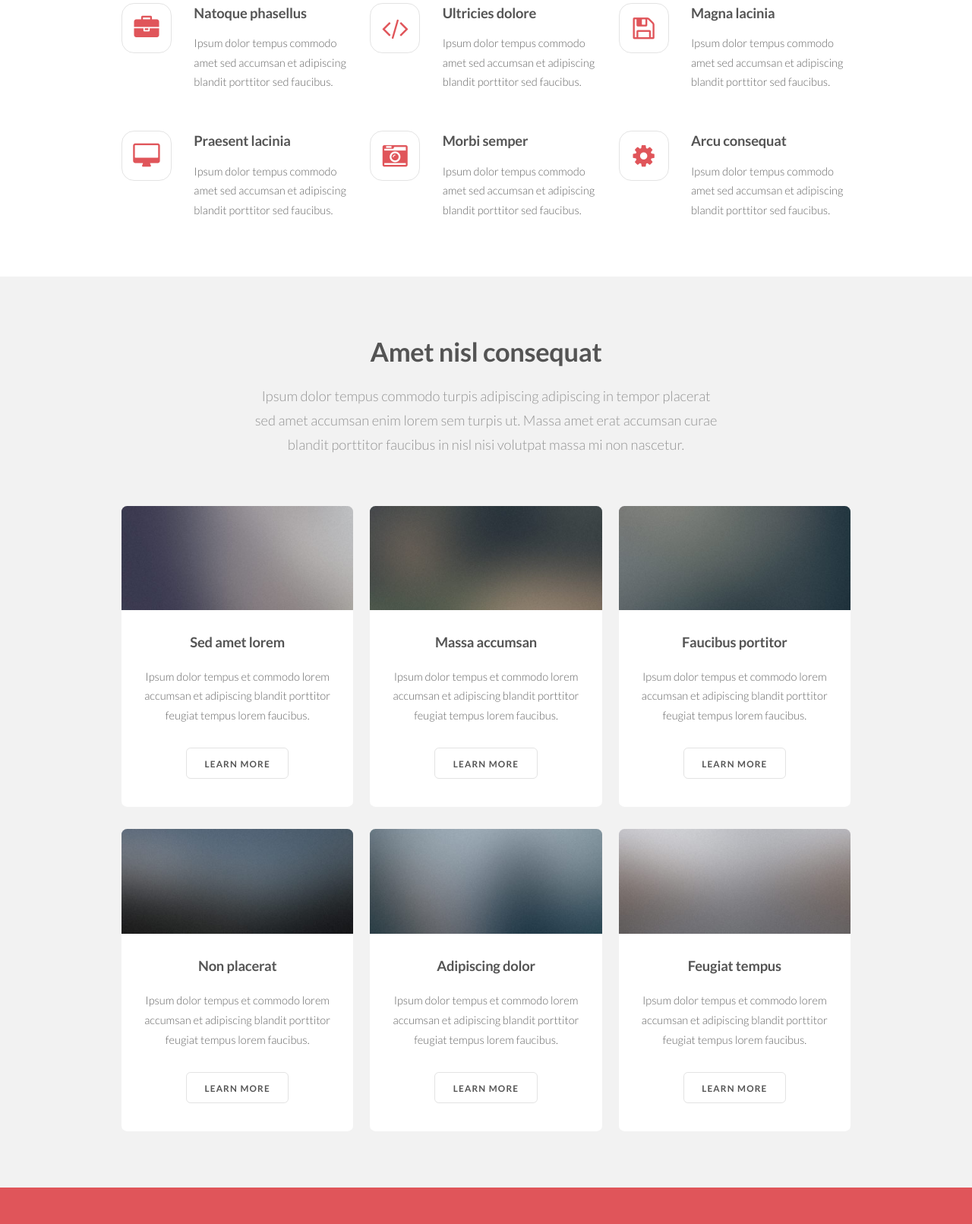
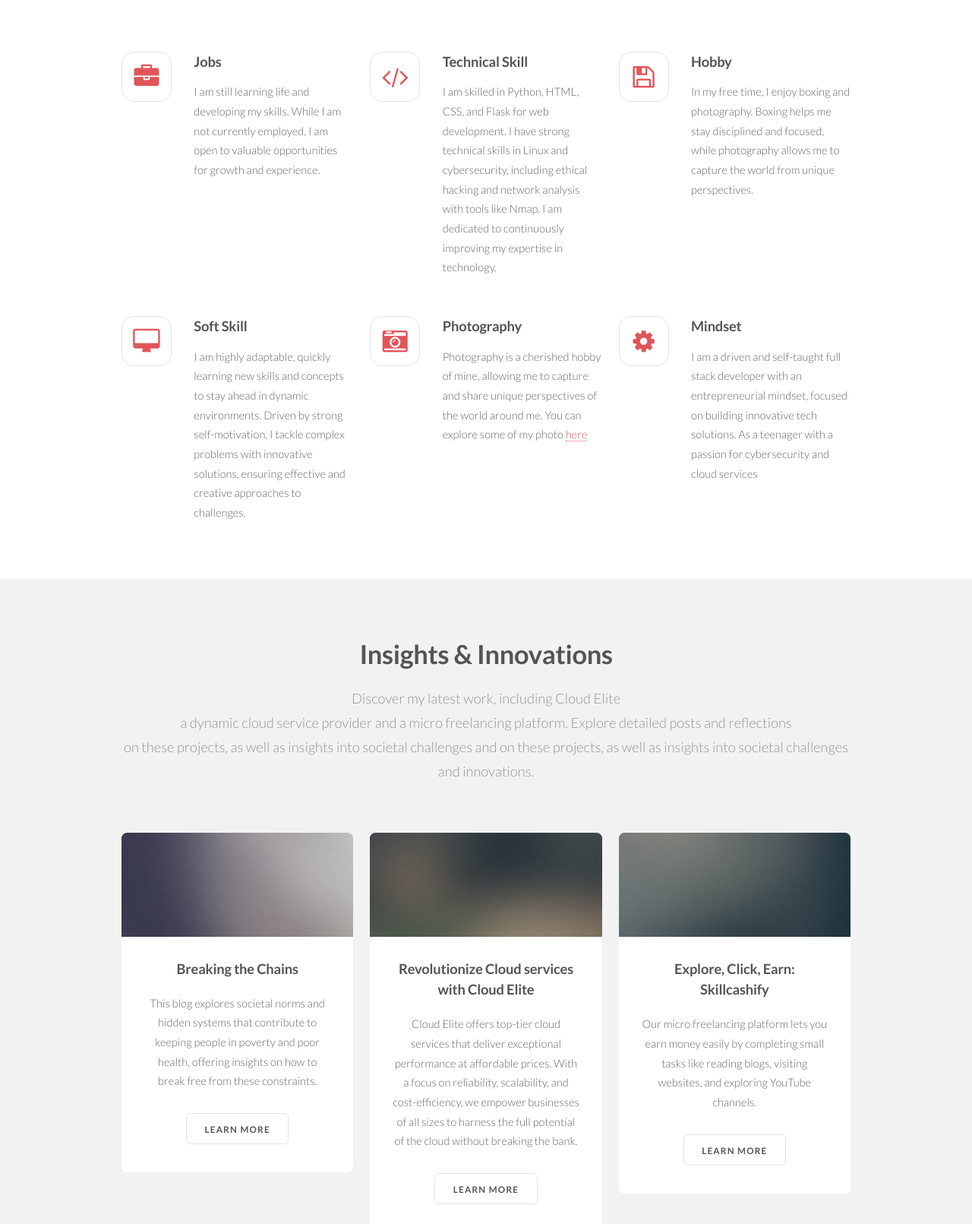
Before and after one commit to Hasan-cas/Home, a plain HTML site: page index.html in a window 1280 px wide. Shown: the part 1189-2800 px from the top of the page at 76% size. Drawn offline with Linux system fonts and the light colour scheme.

Commit message:
Your commit message

```diff
--- a/index.html
+++ b/index.html
@@ -1,243 +1,487 @@
 <!DOCTYPE HTML>
 
+
+
 <html>
+
 	<head>
+
 		<title> </title>
+
 		<meta http-equiv="content-type" content="text/html; charset=utf-8" />
+
 		<meta name="description" content="" />
+
 		<meta name="keywords" content="" />
+
 		<!--[if lte IE 8]><script src="css/ie/html5shiv.js"></script><![endif]-->
+
 		<script src="js/jquery.min.js"></script>
+
 		<script src="js/jquery.dropotron.min.js"></script>
+
 		<script src="js/jquery.scrollgress.min.js"></script>
+
 		<script src="js/jquery.scrolly.min.js"></script>
+
 		<script src="js/jquery.slidertron.min.js"></script>
+
 		<script src="js/skel.min.js"></script>
+
 		<script src="js/skel-layers.min.js"></script>
+
 		<script src="js/init.js"></script>
+
 		<noscript>
+
 			<link rel="stylesheet" href="css/skel.css" />
+
 			<link rel="stylesheet" href="css/style.css" />
+
 			<link rel="stylesheet" href="css/style-xlarge.css" />
+
 		</noscript>
+
 		<!--[if lte IE 9]><link rel="stylesheet" href="css/ie/v9.css" /><![endif]-->
+
 		<!--[if lte IE 8]><link rel="stylesheet" href="css/ie/v8.css" /><![endif]-->
+
 	</head>
+
 	<body class="landing">
 
+
+
 		<!-- Header -->
+
 			<header id="header" class="alt skel-layers-fixed">
+
 				<h1><a href="index.html">HTML5 Website <span>by Html5webtemplates.co.uk</span></a></h1>
+
 				<nav id="nav">
+
 					<ul>
+
 						<li><a href="index.html">Home</a></li>
+
 						<li>
+
 							<a href="" class="icon fa-angle-down">Layouts</a>
+
 							<ul>
+
 								<li><a href="left-sidebar.html">Left Sidebar</a></li>
+
 								<li><a href="right-sidebar.html">Right Sidebar</a></li>
+
 								<li><a href="no-sidebar.html">No Sidebar</a></li>
+
 								<li>
+
 									<a href="">Submenu</a>
+
 									<ul>
+
 										<li><a href="#">Option 1</a></li>
+
 										<li><a href="#">Option 2</a></li>
+
 										<li><a href="#">Option 3</a></li>
+
 										<li><a href="#">Option 4</a></li>
+
 									</ul>
+
 								</li>
+
 							</ul>
+
 						</li>
+
 						<li><a href="elements.html">Elements</a></li>
+
 					</ul>
+
 				</nav>
+
 			</header>
 
+
+
 		<!-- Banner -->
+
 			<section id="banner">
+
 				<div class="inner">
-					<h2>Magna Aliquam</h2>
-					<p>Sed lorem ipsum sed dolor nullam adipiscing</p>
+
+					<h2>BAIZED MOROL</h2>
+
+					<p>Programmer || Web Developer || Linux || | Cybersecurity Specialist || Boxing || || Photography || Editing</p>
+
 					<ul class="actions">
+
 						<li><a href="#one" class="button big scrolly">Learn More</a></li>
+
 					</ul>
+
 				</div>
+
 			</section>
 
+
+
 		<!-- One -->
+
 			<section id="one" class="wrapper style1">
+
 				<div class="container">
+
 					<header class="major">
-						<h2>Lorem ipsum dolor</h2>
-						<p>Ipsum dolor tempus commodo turpis adipiscing adipiscing in tempor placerat<br />
-						sed amet accumsan enim lorem sem turpis ut. Massa amet erat accumsan curae<br />
-						blandit porttitor faucibus in nisl nisi volutpat massa mi non nascetur.</p>
+
+						<h2>Future Entrepreneur from Bangladesh</h2>
+
+						<p>I’m a teenager from Bangladesh with a big dream to change the world and make it a better place.<br />
+
+						I’m passionate about becoming an entrepreneur and am currently working on a cloud service provider web app and a micro-freelancing platform.<br />
+
+						I enjoy learning new things, and in my free time, I love boxing and photography.<br />
+
+					Life is exciting, and I’m dedicated to making a positive impact through my work and hobbies.</p>
+
 					</header>
+
 					<div class="slider">
+
 						<span class="nav-previous"></span>
+
 						<div class="viewer">
+
 							<div class="reel">
+
 								<div class="slide">
+
 									<img src="images/slide01.jpg" alt="" />
+
 								</div>
+
 								<div class="slide">
+
 									<img src="images/slide02.jpg" alt="" />
+
 								</div>
+
 								<div class="slide">
+
 									<img src="images/slide03.jpg" alt="" />
+
 								</div>
+
 							</div>
+
 						</div>
+
 						<span class="nav-next"></span>
+
 					</div>
+
 				</div>
+
 			</section>
 
+
+
 		<!-- Two -->
+
 			<section id="two" class="wrapper style2">
+
 				<div class="container">
+
 					<div class="row uniform">
+
 						<div class="4u 6u(2) 12u$(3)">
+
 							<section class="feature fa-briefcase">
-								<h3>Natoque phasellus</h3>
-								<p>Ipsum dolor tempus commodo amet sed accumsan et adipiscing blandit porttitor sed faucibus.</p>
+
+								<h3>Jobs</h3>
+
+								<p>I am still learning life and developing my skills. While I am not currently employed, I am open to valuable opportunities for growth and experience.</p>
+
 							</section>
+
 						</div>
+
 						<div class="4u 6u$(2) 12u$(3)">
+
 							<section class="feature fa-code">
-								<h3>Ultricies dolore</h3>
-								<p>Ipsum dolor tempus commodo amet sed accumsan et adipiscing blandit porttitor sed faucibus.</p>
+
+								<h3>Technical Skill</h3>
+
+								<p>I am skilled in Python, HTML, CSS, and Flask for web development. I have strong technical skills in Linux and cybersecurity, including ethical hacking and network analysis with tools like Nmap. I am dedicated to continuously improving my expertise in technology.</p>
+
 							</section>
+
 						</div>
+
 						<div class="4u$ 6u(2) 12u$(3)">
+
 							<section class="feature fa-save">
-								<h3>Magna lacinia</h3>
-								<p>Ipsum dolor tempus commodo amet sed accumsan et adipiscing blandit porttitor sed faucibus.</p>
+
+								<h3>Hobby</h3>
+
+								<p>In my free time, I enjoy boxing and photography. Boxing helps me stay  disciplined and focused, while photography allows me to capture the world from unique perspectives.</p>
+
 							</section>
+
 						</div>
+
 						<div class="4u 6u$(2) 12u$(3)">
+
 							<section class="feature fa-desktop">
-								<h3>Praesent lacinia</h3>
-								<p>Ipsum dolor tempus commodo amet sed accumsan et adipiscing blandit porttitor sed faucibus.</p>
+
+								<h3>Soft Skill</h3>
+
+								<p>I am highly adaptable, quickly learning new skills and concepts to stay ahead in dynamic environments. Driven by strong self-motivation, I tackle complex problems with innovative solutions, ensuring effective and creative approaches to challenges.</p>
+
 							</section>
+
 						</div>
+
 						<div class="4u 6u(2) 12u$(3)">
+
 							<section class="feature fa-camera-retro">
-								<h3>Morbi semper</h3>
-								<p>Ipsum dolor tempus commodo amet sed accumsan et adipiscing blandit porttitor sed faucibus.</p>
+
+								<h3>Photography</h3>
+
+								<p>Photography is a cherished hobby of mine, allowing me to capture and share unique perspectives of the world around me. You can explore some of my photo <a href="photo.html">here</a></p>
+
 							</section>
+
 						</div>
+
 						<div class="4u$ 6u$(2) 12u$(3)">
+
 							<section class="feature fa-cog">
-								<h3>Arcu consequat</h3>
-								<p>Ipsum dolor tempus commodo amet sed accumsan et adipiscing blandit porttitor sed faucibus.</p>
+
+								<h3>Mindset</h3>
+
+								<p>I am a driven and self-taught full stack developer with an entrepreneurial mindset, focused on building innovative tech solutions. As a teenager with a passion for cybersecurity and cloud services</p>
+
 							</section>
+
 						</div>
+
 					</div>
+
 				</div>
+
 			</section>
 
+
+
 		<!-- Three -->
+
 			<section id="three" class="wrapper style1">
+
 				<div class="container">
+
 					<header class="major">
-						<h2>Amet nisl consequat</h2>
-						<p>Ipsum dolor tempus commodo turpis adipiscing adipiscing in tempor placerat<br />
-						sed amet accumsan enim lorem sem turpis ut. Massa amet erat accumsan curae<br />
-						blandit porttitor faucibus in nisl nisi volutpat massa mi non nascetur.</p>
+
+						<h2>Insights & Innovations</h2>
+
+						<p>Discover my latest work, including Cloud Elite<br />
+
+						a dynamic cloud service provider and a micro freelancing platform. Explore detailed posts and reflections<br/>
+
+						on these projects, as well as insights into societal challenges and on these projects, as well as insights into societal challenges and innovations.</p>
+
 					</header>
+
 					<div class="row">
+
 						<div class="4u 6u(2) 12u$(3)">
+
 							<article class="box post">
+
 								<a href="#" class="image fit"><img src="images/pic01.jpg" alt="" /></a>
-								<h3>Sed amet lorem</h3>
-								<p>Ipsum dolor tempus et commodo lorem accumsan et adipiscing blandit porttitor feugiat tempus lorem faucibus.</p>
+
+								<h3>Breaking the Chains</h3>
+
+								<p>This blog explores societal norms and hidden systems that contribute to keeping people in poverty and poor health, offering insights on how to break free from these constraints.</p>
+
 								<ul class="actions">
+
 									<li><a href="#" class="button">Learn More</a></li>
+
 								</ul>
+
 							</article>
+
 						</div>
+
 						<div class="4u 6u$(2) 12u$(3)">
+
 							<article class="box post">
+
 								<a href="#" class="image fit"><img src="images/pic02.jpg" alt="" /></a>
-								<h3>Massa accumsan</h3>
-								<p>Ipsum dolor tempus et commodo lorem accumsan et adipiscing blandit porttitor feugiat tempus lorem faucibus.</p>
+
+								<h3>Revolutionize Cloud services with Cloud Elite</h3>
+
+								<p>Cloud Elite offers top-tier cloud services that deliver exceptional performance at affordable prices. With a focus on reliability, scalability, and cost-efficiency, we empower businesses of all sizes to harness the full potential of the cloud without breaking the bank.</p>
+
 								<ul class="actions">
+
 									<li><a href="#" class="button">Learn More</a></li>
+
 								</ul>
+
 							</article>
+
 						</div>
+
 						<div class="4u$ 6u(2) 12u$(3)">
+
 							<article class="box post">
+
 								<a href="#" class="image fit"><img src="images/pic03.jpg" alt="" /></a>
-								<h3>Faucibus portitor</h3>
-								<p>Ipsum dolor tempus et commodo lorem accumsan et adipiscing blandit porttitor feugiat tempus lorem faucibus.</p>
+
+								<h3>Explore, Click, Earn: Skillcashify</h3>
+
+								<p>Our micro freelancing platform lets you earn money easily by completing small tasks like reading blogs, visiting websites, and exploring YouTube channels.</p>
+
 								<ul class="actions">
+
 									<li><a href="#" class="button">Learn More</a></li>
+
 								</ul>
+
 							</article>
+
 						</div>
+
 						<div class="4u 6u$(2) 12u$(3)">
+
 							<article class="box post">
+
 								<a href="#" class="image fit"><img src="images/pic04.jpg" alt="" /></a>
-								<h3>Non placerat</h3>
-								<p>Ipsum dolor tempus et commodo lorem accumsan et adipiscing blandit porttitor feugiat tempus lorem faucibus.</p>
+
+								<h3>Failing Doesn't Make You a Loser-Not Trying Does</h3>
+
+								<p>I don’t have certificates or trophies, but I’m proud of how far I’ve come using just a phone. I even built this website entirely on my mobile device. Everyone has their own journey, and success isn’t measured by traditional accolades—it’s about perseverance and making the most of what you have.</p>
+
 								<ul class="actions">
+
 									<li><a href="#" class="button">Learn More</a></li>
+
 								</ul>
+
 							</article>
+
 						</div>
+
 						<div class="4u 6u(2) 12u$(3)">
+
 							<article class="box post">
+
 								<a href="#" class="image fit"><img src="images/pic05.jpg" alt="" /></a>
-								<h3>Adipiscing dolor</h3>
-								<p>Ipsum dolor tempus et commodo lorem accumsan et adipiscing blandit porttitor feugiat tempus lorem faucibus.</p>
+
+								<h3>Make Your First Penny Online: Creating a Product That Sells</h3>
+
+								<p>Turning a great idea into a product is just the first step-selling it is where the real challenge begins. Learn how to create demand for your product and make your first online earnings, even if you're starting from scratch.</p>
+
 								<ul class="actions">
+
 									<li><a href="#" class="button">Learn More</a></li>
+
 								</ul>
+
 							</article>
+
 						</div>
+
 						<div class="4u$ 6u$(2) 12u$(3)">
+
 							<article class="box post">
+
 								<a href="#" class="image fit"><img src="images/pic06.jpg" alt="" /></a>
-								<h3>Feugiat tempus</h3>
-								<p>Ipsum dolor tempus et commodo lorem accumsan et adipiscing blandit porttitor feugiat tempus lorem faucibus.</p>
+
+								<h3>Hacking 101: Not the Hollywood Version</h3>
+
+								<p>Forget the flashy Hollywood portrayal of hacking-real hacking is about understanding systems, solving complex problems, and ethical exploration. This guide dives into the fundamentals of hacking from a real-world perspective, covering essential skills, tools, and techniques that every aspiring hacker needs to know.</p>
+
 								<ul class="actions">
+
 									<li><a href="#" class="button">Learn More</a></li>
+
 								</ul>
+
 							</article>
+
 						</div>
+
 					</div>
+
 				</div>
+
 			</section>
 
+
+
 		<!-- CTA -->
+
 			<section id="cta" class="wrapper style3">
-				<h2>Sed faucibus et consequat</h2>
+
+				<h2>Let's bridge the gaps and foster a deeper connection</h2>
+
 				<ul class="actions">
+
 					<li><a href="#" class="button big">Get Started</a></li>
+
 				</ul>
+
 			</section>
 
+
+
 		<!-- Footer -->
+
 			<footer id="footer">
+
 				<ul class="icons">
+
 					<li><a href="#" class="icon fa-twitter"><span class="label">Twitter</span></a></li>
+
 					<li><a href="#" class="icon fa-facebook"><span class="label">Facebook</span></a></li>
+
 					<li><a href="#" class="icon fa-instagram"><span class="label">Instagram</span></a></li>
+
 					<li><a href="#" class="icon fa-dribbble"><span class="label">Dribbble</span></a></li>
+
 					<li><a href="#" class="icon fa-envelope"><span class="label">Envelope</span></a></li>
+
 				</ul>
+
 				<ul class="menu">
+
 					<li><a href="#">FAQ</a></li>
+
 					<li><a href="#">Terms of Use</a></li>
+
 					<li><a href="#">Privacy</a></li>
+
 					<li><a href="#">Contact</a></li>
+
 				</ul>
+
 				<span class="copyright">
+
 					&copy; Copyright. All rights reserved. Design by <a href="http://www.html5webtemplates.co.uk">Responsive Web Templates</a>
+
 				</span>
+
 			</footer>
 
+
+
 	</body>
+
 </html>
```
